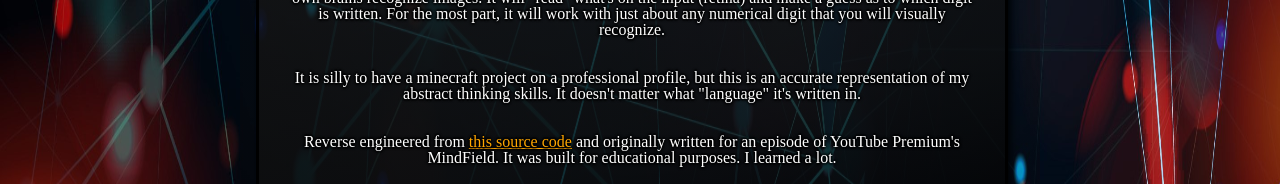
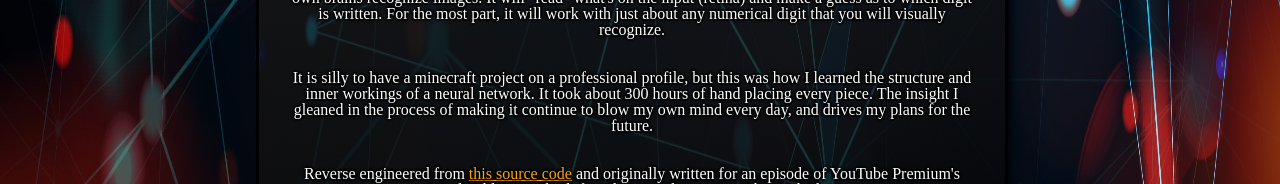
Before and after one commit to DrBretto/drbretto, a React (Create React App) app: page / in a window 1280 px wide. Shown: the part 3814-3998 px from the top of the page. Built offline with nearby package versions, Linux system fonts and the light colour scheme.

Commit message:
more words

```diff
--- a/src/App.js
+++ b/src/App.js
@@ -96,9 +96,7 @@ function App() {
             about any numerical digit that you will visually recognize.
           </p>
           <p>
-            It is silly to have a minecraft project on a professional profile,
-            but this is an accurate representation of my abstract thinking
-            skills. It doesn't matter what "language" it's written in.
+            It is silly to have a minecraft project on a professional profile, but this was how I learned the structure and inner workings of a neural network. It took about 300 hours of hand placing every piece. The insight I gleaned in the process of making it continue to blow my own mind every day, and drives my plans for the future.
           </p>
           <p>
             Reverse engineered from{" "}
```
